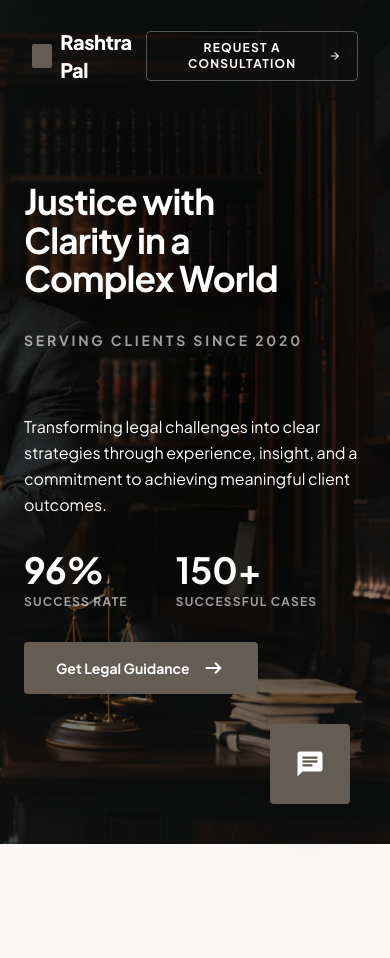
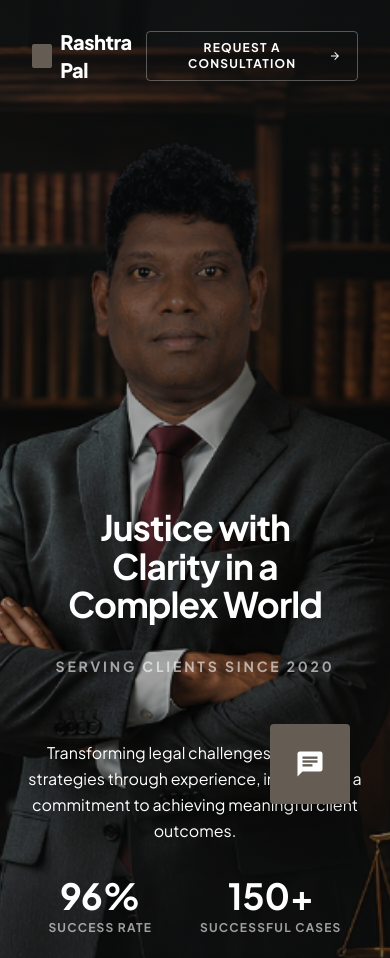
Before and after one commit to Digital-Doctorz/Rastrapal, a website: page index.html in a window 390 px wide. Shown: the top 958 px of the page. Drawn offline with nearby package versions, Linux system fonts and the light colour scheme.

Commit message:
Center background image and align hero text centered below face on mobile

```diff
--- a/index.html
+++ b/index.html
@@ -167,7 +167,7 @@
         }
         @media (max-width: 1023px) {
             .hero-image-mobile {
-                object-position: 80% 25% !important;
+                object-position: center 15% !important;
             }
         }
     </style>
@@ -204,9 +204,9 @@
     <div class="max-w-container-max mx-auto px-6 md:px-margin-desktop w-full relative z-10">
         <div class="grid lg:grid-cols-12 gap-12 items-center h-full">
             <!-- Left Side Content -->
-            <div class="lg:col-span-7 flex flex-col justify-center h-full pt-12 lg:pt-20">
-                <div class="hero-reveal" style="animation-delay: 0.2s">
-                    <h1 class="text-white text-[clamp(2.2rem,5vw,5rem)] font-bold leading-[1.1] tracking-tight mb-8 lg:mb-12 drop-shadow-lg text-left">
+            <div class="lg:col-span-7 flex flex-col justify-center items-center lg:items-start h-full pt-[45vh] lg:pt-20 text-center lg:text-left">
+                <div class="hero-reveal flex flex-col items-center lg:items-start" style="animation-delay: 0.2s">
+                    <h1 class="text-white text-[clamp(2.2rem,5vw,5rem)] font-bold leading-[1.1] tracking-tight mb-8 lg:mb-12 drop-shadow-lg">
                         Justice with<br/>
                         Clarity in a<br/>
                         Complex World
@@ -217,15 +217,15 @@
                 </div>
             </div>
             <!-- Right Side Content -->
-            <div class="lg:col-span-5 flex flex-col justify-between lg:items-end h-full pt-4 lg:pt-48 pb-4 lg:pb-12">
-                <div class="max-w-sm text-left lg:text-right lg:ml-auto hero-reveal" style="animation-delay: 0.4s">
+            <div class="lg:col-span-5 flex flex-col justify-between items-center lg:items-end h-full pt-4 lg:pt-48 pb-4 lg:pb-12 text-center lg:text-right">
+                <div class="max-w-sm hero-reveal" style="animation-delay: 0.4s">
                     <p class="text-white text-base lg:text-lg leading-relaxed mb-8 lg:mb-12">
                         Transforming legal challenges into clear strategies through experience, insight, and a commitment to achieving meaningful client outcomes.
                     </p>
                 </div>
-                <div class="flex flex-col items-start lg:items-end gap-8 lg:gap-12 hero-reveal" style="animation-delay: 0.6s">
+                <div class="flex flex-col items-center lg:items-end gap-8 lg:gap-12 hero-reveal" style="animation-delay: 0.6s">
                     <!-- Stats Row -->
-                    <div class="flex gap-12 lg:gap-16 text-left lg:text-right">
+                    <div class="flex gap-12 lg:gap-16 text-center lg:text-right">
                         <div>
                             <div class="text-white text-4xl lg:text-5xl font-bold mb-1">96%</div>
                             <div class="text-white/60 text-xs font-bold tracking-widest uppercase">Success Rate</div>
```
Also changed, not shown: 1 other file.
